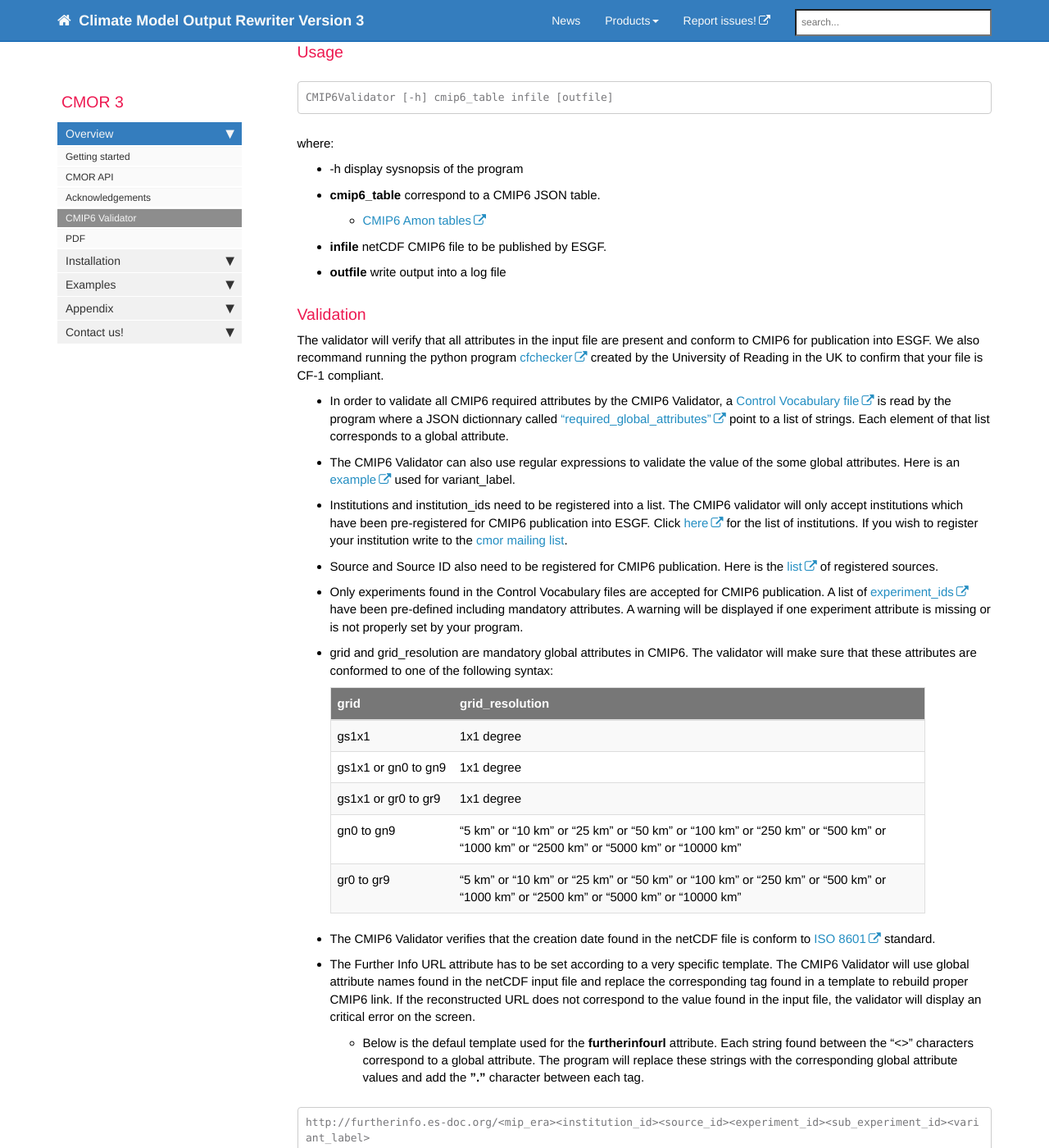
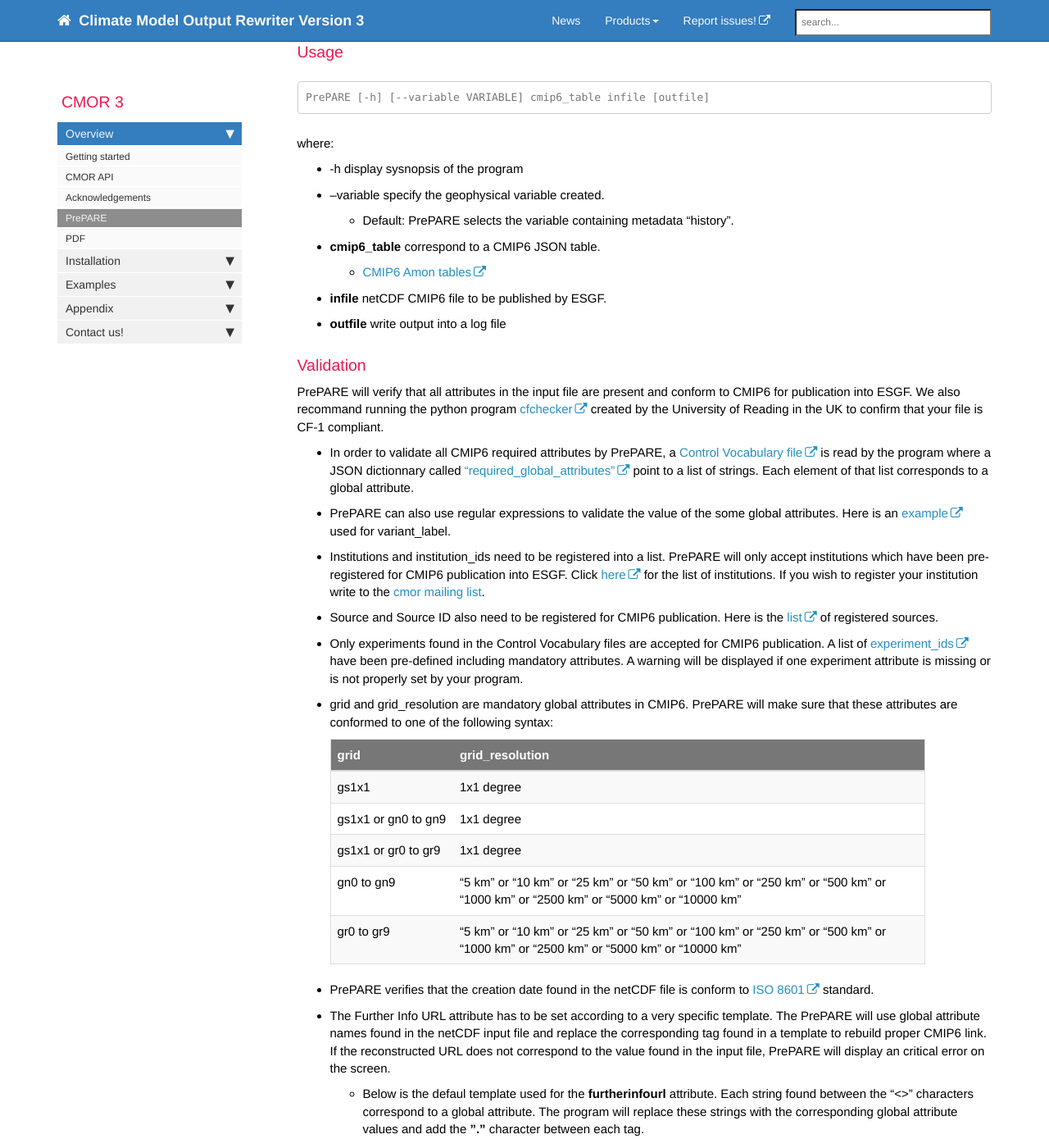
Before and after one commit to mauzey1/cmor3_documentation, a Jekyll site: the page built from mydoc/mydoc_cmip6_validator.md, in a window 1280 px wide and 1400 px high, scrolled down 232 px. Shown: the whole window at 82% size. Built offline with Jekyll 4.4.1, drawn with Linux system fonts in a browser that asks for light colours; nearby versions of some CDN libraries; comment, search, counter and statistics services are not loaded; some of the changed text lies outside the part shown.

Commit message:
Pre pare (#24)
* udpate PrePARE documentation

* udpate PrePARE documentation

````diff
--- a/_data/sidebars/mydoc_sidebar.yml
+++ b/_data/sidebars/mydoc_sidebar.yml
@@ -36,7 +36,7 @@
       url: /acknowledgements/
       output: web, pdf
 
-    - title: CMIP6 Validator
+    - title: PrePARE
       url: /mydoc_cmip6_validator/
       output: web
 
--- a/mydoc/mydoc_cmip6_validator.md
+++ b/mydoc/mydoc_cmip6_validator.md
@@ -1,18 +1,22 @@
 ---
-title: CMIP6 Validator
+title: PrePARE
 tags: [cmip6]
-keywords: cmip6, table, validator
+keywords: cmip6, table, validator, PrePARE
 sidebar: mydoc_sidebar
 permalink: /mydoc_cmip6_validator/
 ---
 
 ### Usage
 ```
-CMIP6Validator [-h] cmip6_table infile [outfile]
+PrePARE [-h] [--variable VARIABLE] cmip6_table infile [outfile]
 ```
 where:
 
   * -h display sysnopsis of the program
+
+  * --variable specify the geophysical variable created.
+    * Default: PrePARE selects the variable containing metadata "history".
+
   * __cmip6_table__ correspond to a CMIP6 JSON table.
     * [CMIP6 Amon tables](https://github.com/PCMDI/cmip6-cmor-tables/blob/master/Tables/CMIP6_Amon.json)
 
@@ -22,19 +26,18 @@
 
 ### Validation
 
-The validator will verify that all attributes in the input file are present and conform to CMIP6 for publication into ESGF.  We also recommand running the python program [cfchecker](https://pypi.python.org/pypi/cfchecker) created by the University of Reading in the UK to confirm that your file is CF-1 compliant.
+PrePARE will verify that all attributes in the input file are present and conform to CMIP6 for publication into ESGF.  We also recommand running the python program [cfchecker](https://pypi.python.org/pypi/cfchecker) created by the University of Reading in the UK to confirm that your file is CF-1 compliant.
 
-  * In order to validate all CMIP6 required attributes by the CMIP6 Validator,  a [Control Vocabulary file](https://github.com/PCMDI/cmip6-cmor-tables/blob/master/Tables/CMIP6_CV.json) is read by the program where a JSON dictionnary called  ["required_global_attributes"](https://github.com/PCMDI/cmip6-cmor-tables/blob/master/Tables/CMIP6_CV.json#L3) point to a list of strings.  Each element of that list corresponds to a global attribute.
+  * In order to validate all CMIP6 required attributes by PrePARE,  a [Control Vocabulary file](https://github.com/PCMDI/cmip6-cmor-tables/blob/master/Tables/CMIP6_CV.json) is read by the program where a JSON dictionnary called  ["required_global_attributes"](https://github.com/PCMDI/cmip6-cmor-tables/blob/master/Tables/CMIP6_CV.json#L3) point to a list of strings.  Each element of that list corresponds to a global attribute.
+  * PrePARE can also use regular expressions to validate the value of the some global attributes.  Here is an [example](https://github.com/PCMDI/cmip6-cmor-tables/blob/master/Tables/CMIP6_CV.json#L43) used for variant_label.
 
-  * The CMIP6 Validator can also use regular expressions to validate the value of the some global attributes.  Here is an [example](https://github.com/PCMDI/cmip6-cmor-tables/blob/master/Tables/CMIP6_CV.json#L43) used for variant_label.
-
-  * Institutions and institution_ids need to be registered into a list.   The CMIP6 validator will only accept institutions which have been pre-registered for CMIP6 publication into ESGF.   Click [here](https://github.com/PCMDI/cmip6-cmor-tables/blob/master/Tables/CMIP6_CV.json#L123) for the list of institutions.  If you wish to register your institution write to the [cmor mailing list](mailto:cmor@listserv.llnl.gov).
+  * Institutions and institution_ids need to be registered into a list.   PrePARE will only accept institutions which have been pre-registered for CMIP6 publication into ESGF.   Click [here](https://github.com/PCMDI/cmip6-cmor-tables/blob/master/Tables/CMIP6_CV.json#L123) for the list of institutions.  If you wish to register your institution write to the [cmor mailing list](mailto:cmor@listserv.llnl.gov).
 
   * Source and Source ID also need to be registered for CMIP6 publication.  Here is the [list](https://github.com/PCMDI/cmip6-cmor-tables/blob/master/Tables/CMIP6_CV.json#L88) of registered sources.
 
   * Only experiments found in the Control Vocabulary files are accepted for CMIP6 publication. A list of [experiment_ids](https://github.com/PCMDI/cmip6-cmor-tables/blob/master/Tables/CMIP6_CV.json#L177) have been pre-defined including mandatory attributes.  A warning will be displayed if one experiment attribute is missing or is not properly set by your program.
 
-  * grid and grid_resolution are mandatory global attributes in CMIP6.  The validator will make sure that these attributes are conformed to one of the following syntax:
+  * grid and grid_resolution are mandatory global attributes in CMIP6.  PrePARE will make sure that these attributes are conformed to one of the following syntax:
 
      |  grid              |  grid_resolution |
      |--------------------|------------------|
@@ -45,9 +48,9 @@
      |  gr0 to gr9        |  "5 km" or   "10 km" or   "25 km" or   "50 km" or   "100 km" or "250 km" or "500 km" or "1000 km" or "2500 km" or "5000 km" or "10000 km" |
 
 
-  * The CMIP6 Validator verifies that the creation date found in the netCDF file is conform to [ISO 8601](https://en.wikipedia.org/wiki/ISO_8601) standard.
+  * PrePARE verifies that the creation date found in the netCDF file is conform to [ISO 8601](https://en.wikipedia.org/wiki/ISO_8601) standard.
 
-  * The Further Info URL attribute has to be set according to a very specific template.  The CMIP6 Validator will use global attribute names found in the netCDF input file and replace the corresponding tag found in a template to rebuild proper CMIP6 link.  If the reconstructed URL does not correspond to the value found in the input file, the validator will display an critical error on the screen.
+  * The Further Info URL attribute has to be set according to a very specific template.  The PrePARE will use global attribute names found in the netCDF input file and replace the corresponding tag found in a template to rebuild proper CMIP6 link.  If the reconstructed URL does not correspond to the value found in the input file, PrePARE will display an critical error on the screen.
     * Below is the defaul template used for the __furtherinfourl__ attribute.  Each string found between the "<>" characters correspond to a global attribute.  The program will replace these strings with the corresponding global attribute values and add the __"."__ character between each tag.
 
 ```
@@ -58,4 +61,4 @@
 http://furtherinfo.es-doc.org/CMIP6.CSIRO-BOM.NICAM.piControl.none.r1i1p1f1"
 ```
 
-  * The CMIP6 Validator will also verify variable attributes necessary for CMIP6 publication.   It validates: long_name, standard_name, units and missing value according the CMIP6 tables information.
+  * PrePARE will also verify variable attributes necessary for CMIP6 publication.   It validates: long_name, standard_name, units and missing_value according the CMIP6 tables information.
````
